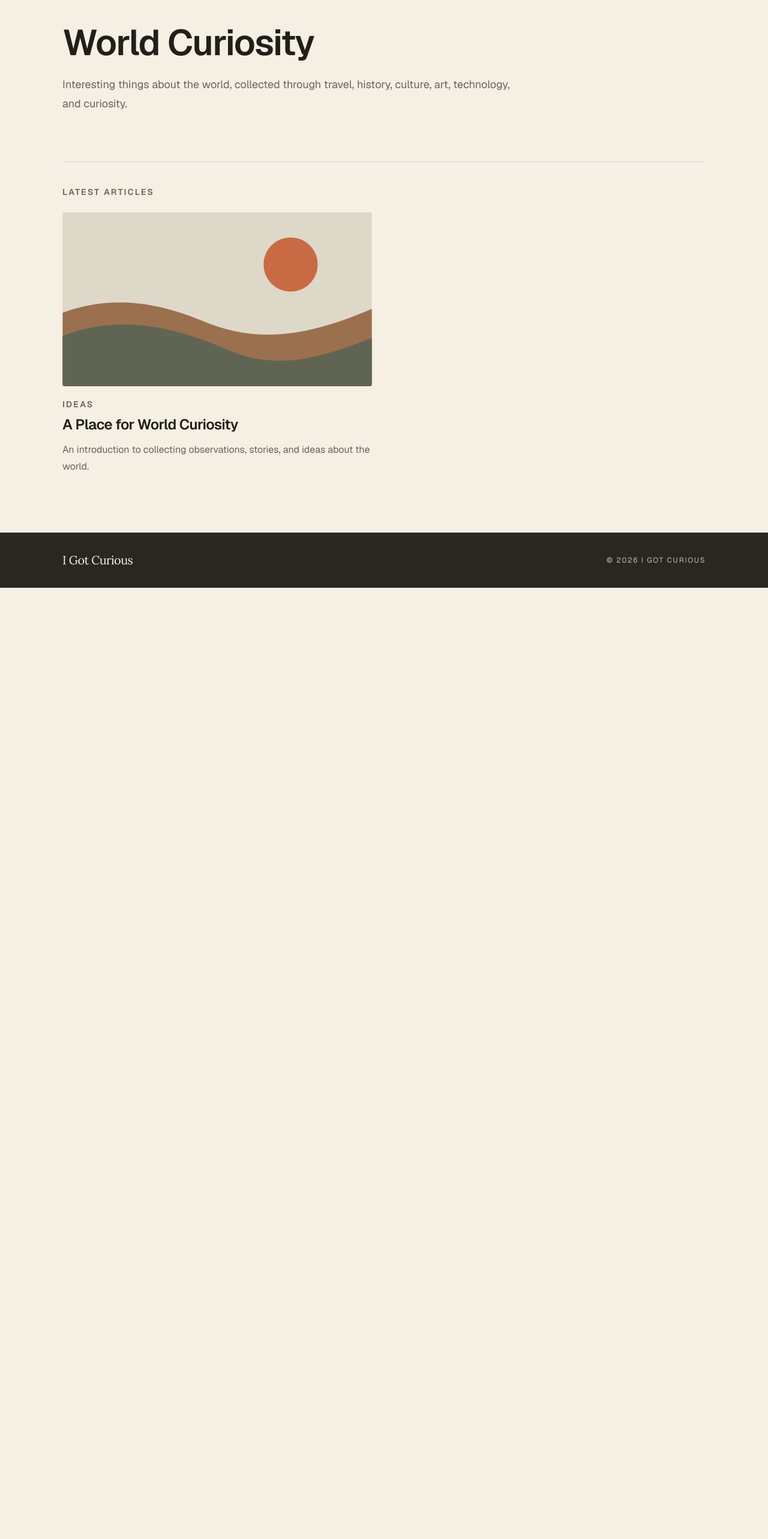
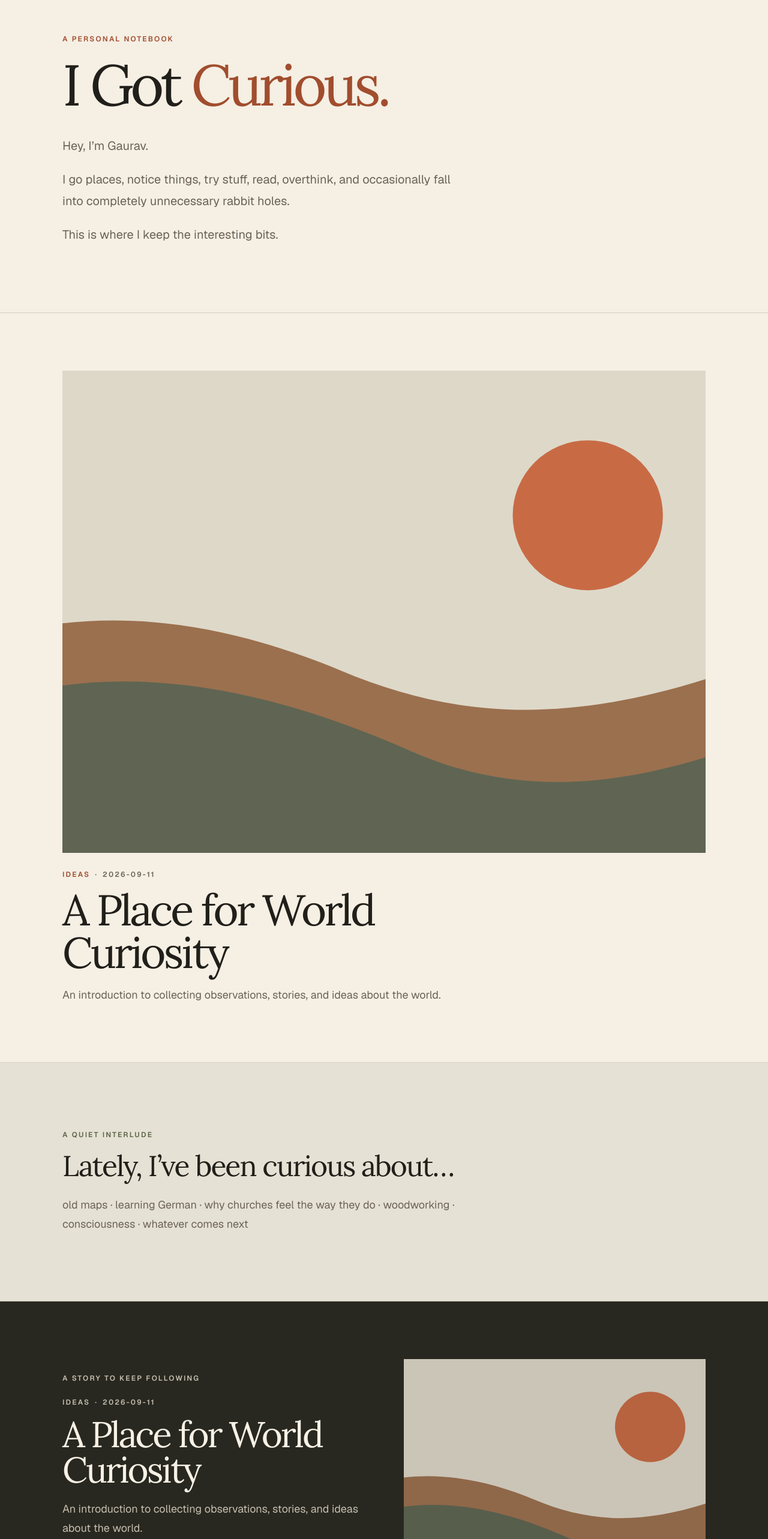
Before and after one commit to Iamgauravtyagii/world-curiosity, a Next.js app: page / in a window 1280 px wide. Shown: the part 200-2766 px from the top of the page at 60% size. Before the commit the page ends 1180 px from the top, so only its background shows below. Built offline with nearby package versions, Linux system fonts and the light colour scheme.

Commit message:
feat: redesign homepage as editorial journal

```diff
--- a/src/app/page.tsx
+++ b/src/app/page.tsx
@@ -1,60 +1,182 @@
 import Image from "next/image";
 import Link from "next/link";
+import { StoryTile } from "@/components/story-tile";
 import { getAllArticles } from "@/lib/articles";
 
 export default async function Home() {
   const articles = await getAllArticles();
+  const leadArticle = articles[0];
+  const cinematicArticle = articles[1] ?? leadArticle;
+  const supportingArticles = articles.slice(2, 4);
+  const remainingArticles = articles.slice(4);
 
   return (
-    <main
-      className="mx-auto w-full max-w-6xl flex-1 px-6 py-16 sm:px-10 sm:py-24"
-      id="main-content"
-    >
-      <section className="max-w-3xl">
-        <h1 className="text-5xl font-semibold tracking-tight sm:text-6xl">
-          World Curiosity
+    <main className="flex-1" id="main-content">
+      <section className="mx-auto w-full max-w-6xl px-6 py-20 sm:px-10 sm:py-28">
+        <p className="text-xs font-semibold uppercase tracking-[0.18em] text-rust">
+          A personal notebook
+        </p>
+        <h1 className="mt-6 max-w-4xl font-display text-6xl leading-[0.92] tracking-[-0.06em] sm:text-7xl lg:text-8xl">
+          I Got <span className="text-rust">Curious.</span>
         </h1>
-        <p className="mt-6 text-lg leading-8 text-muted">
-          Interesting things about the world, collected through travel, history,
-          culture, art, technology, and curiosity.
-        </p>
+        <div className="mt-10 max-w-2xl space-y-5 text-lg leading-8 text-muted sm:text-xl sm:leading-9">
+          <p>Hey, I’m Gaurav.</p>
+          <p>
+            I go places, notice things, try stuff, read, overthink, and
+            occasionally fall into completely unnecessary rabbit holes.
+          </p>
+          <p>This is where I keep the interesting bits.</p>
+        </div>
       </section>
 
-      {articles.length > 0 ? (
-        <section className="mt-20 border-t border-black/10 pt-10">
-          <p className="text-sm font-semibold uppercase tracking-[0.16em] text-muted">
-            Latest articles
-          </p>
-          <div className="mt-6 grid gap-10 sm:grid-cols-2">
-            {articles.map((article) => (
-              <article key={article.frontmatter.slug}>
+      {leadArticle ? (
+        <>
+          <section className="border-y border-border">
+            <div
+              className={`mx-auto w-full max-w-6xl px-6 py-16 sm:px-10 sm:py-24 ${
+                supportingArticles.length > 0
+                  ? "grid gap-12 lg:grid-cols-[minmax(0,1.45fr)_minmax(18rem,0.55fr)] lg:items-end"
+                  : "max-w-4xl"
+              }`}
+            >
+              <article>
                 <Link
                   className="group block"
-                  href={`/articles/${article.frontmatter.slug}`}
+                  href={`/articles/${leadArticle.frontmatter.slug}`}
+                >
+                  <div className="overflow-hidden bg-olive/10">
+                    <Image
+                      alt={leadArticle.frontmatter.coverImage.alt}
+                      className="aspect-[4/3] w-full object-cover transition duration-700 ease-out group-hover:scale-[1.025] group-hover:brightness-90 group-focus-visible:scale-[1.025] motion-reduce:transition-none motion-reduce:group-hover:scale-100 motion-reduce:group-focus-visible:scale-100"
+                      height={1200}
+                      priority
+                      sizes="(min-width: 1024px) 720px, (min-width: 640px) calc(100vw - 5rem), calc(100vw - 3rem)"
+                      src={leadArticle.frontmatter.coverImage.src}
+                      width={1600}
+                    />
+                  </div>
+                  <div className="mt-7">
+                    <p className="text-xs font-semibold uppercase tracking-[0.18em] text-rust">
+                      {leadArticle.frontmatter.category}
+                      <span aria-hidden="true" className="mx-2 text-muted">
+                        ·
+                      </span>
+                      <time
+                        className="text-muted"
+                        dateTime={leadArticle.frontmatter.date}
+                      >
+                        {leadArticle.frontmatter.date}
+                      </time>
+                    </p>
+                    <h2 className="mt-4 max-w-3xl font-display text-5xl leading-[0.98] tracking-[-0.05em] sm:text-6xl lg:text-7xl group-hover:underline group-focus-visible:underline">
+                      {leadArticle.frontmatter.title}
+                    </h2>
+                    <p className="mt-5 max-w-2xl text-lg leading-8 text-muted">
+                      {leadArticle.frontmatter.description}
+                    </p>
+                  </div>
+                </Link>
+              </article>
+
+              {supportingArticles.length > 0 ? (
+                <aside aria-label="More recent stories">
+                  <p className="mb-7 text-xs font-semibold uppercase tracking-[0.18em] text-olive">
+                    More to explore
+                  </p>
+                  <div className="grid gap-10 sm:grid-cols-2 lg:grid-cols-1">
+                    {supportingArticles.map((article) => (
+                      <StoryTile article={article} key={article.frontmatter.slug} />
+                    ))}
+                  </div>
+                </aside>
+              ) : null}
+            </div>
+          </section>
+
+          <section className="border-b border-olive/25 bg-olive/10">
+            <div className="mx-auto w-full max-w-6xl px-6 py-20 sm:px-10 sm:py-28">
+              <p className="text-xs font-semibold uppercase tracking-[0.18em] text-olive">
+                A quiet interlude
+              </p>
+              <h2 className="mt-5 max-w-3xl font-display text-4xl leading-[1.02] tracking-[-0.04em] sm:text-5xl">
+                Lately, I’ve been curious about…
+              </h2>
+              <p className="mt-6 max-w-3xl text-lg leading-8 text-muted">
+                old maps · learning German · why churches feel the way they do ·
+                woodworking · consciousness · whatever comes next
+              </p>
+            </div>
+          </section>
+
+          {cinematicArticle ? (
+            <section className="bg-cinema text-cinema-foreground">
+              <div className="mx-auto grid w-full max-w-6xl gap-10 px-6 py-16 sm:px-10 sm:py-24 md:grid-cols-[minmax(0,1fr)_minmax(0,0.95fr)] md:items-center">
+                <div>
+                  <p className="text-xs font-semibold uppercase tracking-[0.18em] text-cinema-muted">
+                    A story to keep following
+                  </p>
+                  <p className="mt-6 text-xs font-semibold uppercase tracking-[0.18em] text-cinema-muted">
+                    {cinematicArticle.frontmatter.category}
+                    <span aria-hidden="true" className="mx-2">
+                      ·
+                    </span>
+                    <time dateTime={cinematicArticle.frontmatter.date}>
+                      {cinematicArticle.frontmatter.date}
+                    </time>
+                  </p>
+                  <h2 className="mt-4 font-display text-5xl leading-[0.98] tracking-[-0.05em] sm:text-6xl">
+                    {cinematicArticle.frontmatter.title}
+                  </h2>
+                  <p className="mt-5 max-w-xl text-lg leading-8 text-cinema-muted">
+                    {cinematicArticle.frontmatter.description}
+                  </p>
+                  <Link
+                    className="mt-8 inline-block font-semibold text-cinema-foreground underline decoration-rust decoration-2 underline-offset-6 hover:text-cinema-muted"
+                    href={`/articles/${cinematicArticle.frontmatter.slug}`}
+                  >
+                    Read the story <span aria-hidden="true">→</span>
+                  </Link>
+                </div>
+                <Link
+                  aria-label={`Read ${cinematicArticle.frontmatter.title}`}
+                  className="group block overflow-hidden bg-foreground"
+                  href={`/articles/${cinematicArticle.frontmatter.slug}`}
                 >
                   <Image
-                    alt={article.frontmatter.coverImage.alt}
-                    className="aspect-video w-full rounded-sm object-cover transition-opacity group-hover:opacity-85"
-                    height={900}
-                    sizes="(min-width: 1280px) 516px, (min-width: 640px) 50vw, 100vw"
-                    src={article.frontmatter.coverImage.src}
-                    width={1600}
+                    alt={cinematicArticle.frontmatter.coverImage.alt}
+                    className="aspect-[4/3] w-full object-cover opacity-90 transition duration-700 ease-out group-hover:scale-[1.025] group-hover:opacity-75 group-focus-visible:scale-[1.025] motion-reduce:transition-none motion-reduce:group-hover:scale-100 motion-reduce:group-focus-visible:scale-100"
+                    height={1000}
+                    sizes="(min-width: 1280px) 540px, (min-width: 768px) 45vw, calc(100vw - 3rem)"
+                    src={cinematicArticle.frontmatter.coverImage.src}
+                    width={1400}
                   />
-                  <p className="mt-5 text-sm font-semibold uppercase tracking-[0.16em] text-muted">
-                    {article.frontmatter.category}
-                  </p>
-                  <h2 className="mt-2 text-2xl font-semibold tracking-tight group-hover:underline">
-                    {article.frontmatter.title}
-                  </h2>
-                  <p className="mt-3 leading-7 text-muted">
-                    {article.frontmatter.description}
-                  </p>
                 </Link>
-              </article>
-            ))}
+              </div>
+            </section>
+          ) : null}
+
+          {remainingArticles.length > 0 ? (
+            <section className="mx-auto w-full max-w-6xl px-6 py-20 sm:px-10 sm:py-28">
+              <p className="text-xs font-semibold uppercase tracking-[0.18em] text-rust">
+                More stories
+              </p>
+              <div className="mt-10 grid gap-x-8 gap-y-14 sm:grid-cols-2 lg:grid-cols-3">
+                {remainingArticles.map((article) => (
+                  <StoryTile article={article} key={article.frontmatter.slug} />
+                ))}
+              </div>
+            </section>
+          ) : null}
+        </>
+      ) : (
+        <section className="border-y border-border">
+          <div className="mx-auto w-full max-w-6xl px-6 py-20 sm:px-10 sm:py-28">
+            <p className="max-w-xl font-display text-4xl leading-[1.05] tracking-[-0.04em] sm:text-5xl">
+              The notebook is just getting started.
+            </p>
           </div>
         </section>
-      ) : null}
+      )}
     </main>
   );
 }
--- /dev/null
+++ b/src/components/story-tile.tsx
@@ -0,0 +1,44 @@
+import Image from "next/image";
+import Link from "next/link";
+import type { Article } from "@/lib/articles";
+
+type StoryTileProps = {
+  article: Article;
+};
+
+export function StoryTile({ article }: StoryTileProps) {
+  const { category, coverImage, date, description, slug, title } =
+    article.frontmatter;
+
+  return (
+    <article>
+      <Link className="group block" href={`/articles/${slug}`}>
+        <div className="overflow-hidden bg-olive/10">
+          <Image
+            alt={coverImage.alt}
+            className="aspect-[4/3] w-full object-cover transition duration-500 ease-out group-hover:scale-[1.03] group-hover:brightness-90 group-focus-visible:scale-[1.03] motion-reduce:transition-none motion-reduce:group-hover:scale-100 motion-reduce:group-focus-visible:scale-100"
+            height={900}
+            sizes="(min-width: 1024px) 360px, (min-width: 640px) calc((100vw - 7.5rem) / 2), calc(100vw - 3rem)"
+            src={coverImage.src}
+            width={1200}
+          />
+        </div>
+        <div className="mt-5">
+          <p className="text-xs font-semibold uppercase tracking-[0.16em] text-rust">
+            {category}
+            <span aria-hidden="true" className="mx-2 text-muted">
+              ·
+            </span>
+            <time className="text-muted" dateTime={date}>
+              {date}
+            </time>
+          </p>
+          <h2 className="mt-3 font-display text-3xl leading-[1.05] tracking-[-0.03em] group-hover:underline group-focus-visible:underline">
+            {title}
+          </h2>
+          <p className="mt-3 leading-7 text-muted">{description}</p>
+        </div>
+      </Link>
+    </article>
+  );
+}
```
